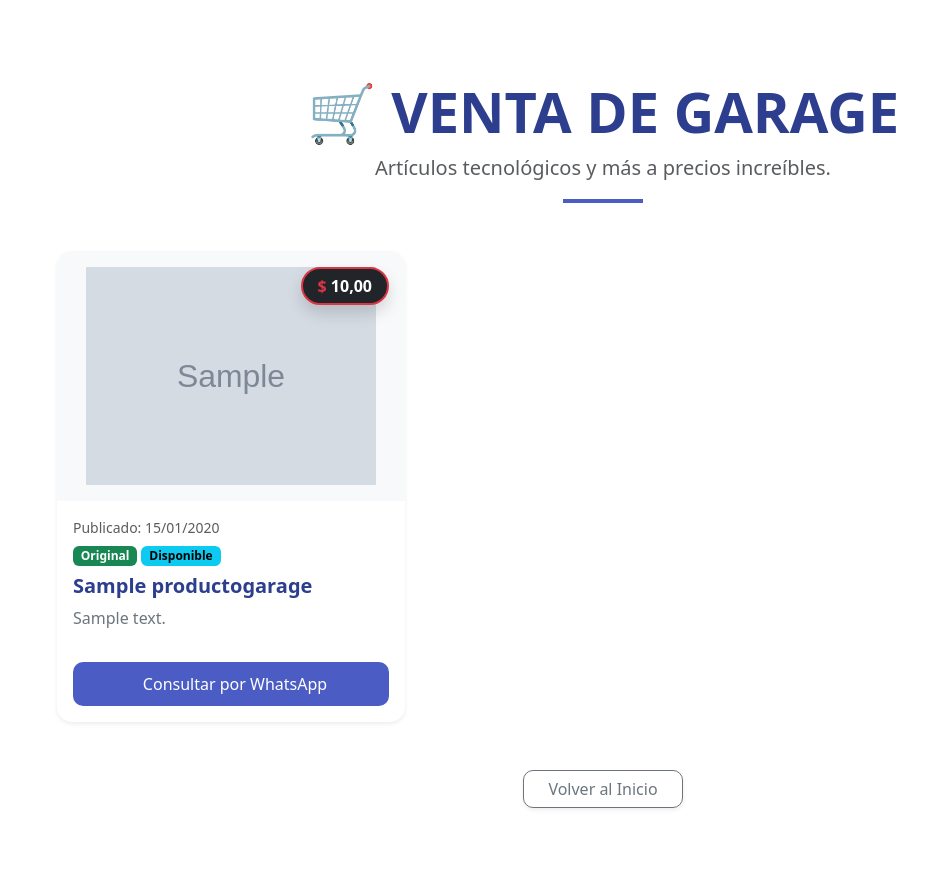
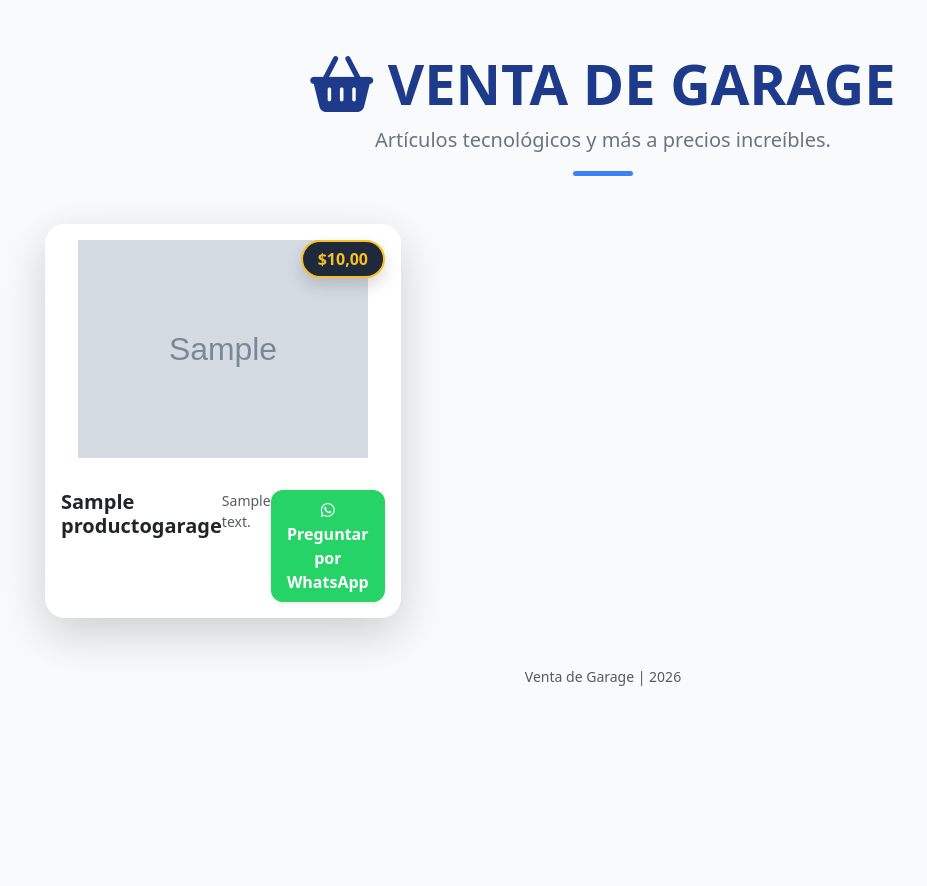
Before and after one commit to JABS34/hojadevida, a Django app: page /garage/ in a window 1280 px wide. Shown: the whole page, without its empty margins (37-964 px from the left). After the commit the page ends 686 px from the top, so only its background shows below. Run offline with Django 5.2, Linux system fonts and the light colour scheme; tables that the repository leaves empty hold one stand-in row (values such as "Sample post"); grey boxes marked "Sample" are stand-in pictures.

Commit message:
Update garage.html

```diff
--- a/tasks/templates/garage.html
+++ b/tasks/templates/garage.html
@@ -1,66 +1,66 @@
-{% extends 'base.html' %}
+<!DOCTYPE html>
+<html lang="es">
+<head>
+    <meta charset="UTF-8">
+    <meta name="viewport" content="width=device-width, initial-scale=1.0">
+    <title>Venta de Garage</title>
+    <link href="https://cdn.jsdelivr.net/npm/bootstrap@5.3.0/dist/css/bootstrap.min.css" rel="stylesheet">
+    <link href="https://cdnjs.cloudflare.com/ajax/libs/font-awesome/6.0.0/css/all.min.css" rel="stylesheet">
+    <style>
+        body { background-color: #f8fafc; padding-top: 50px; }
+        .card { border: none; border-radius: 20px; transition: transform 0.3s; }
+        .card:hover { transform: translateY(-10px); }
+        .price-tag { background: #1e293b; color: #fbbf24; padding: 5px 15px; border-radius: 50px; font-weight: 800; border: 2px solid #fbbf24; }
+    </style>
+</head>
+<body>
 
-{% block content %}
-<main class="container py-5">
+<main class="container">
     <div class="text-center mb-5">
-        <h1 class="display-4 fw-bold text-uppercase" style="color: #2c3e8d;">
-            🛒 Venta de Garage
+        <h1 class="display-4 fw-bold text-uppercase" style="color: #1e3a8a;">
+            <i class="fas fa-shopping-basket"></i> Venta de Garage
         </h1>
-        <p class="lead text-muted">Artículos tecnológicos y más a precios increíbles.</p>
-        <div style="width: 80px; height: 4px; background-color: #4b5cc4; margin: 0 auto;"></div>
+        <p class="lead text-secondary">Artículos tecnológicos y más a precios increíbles.</p>
+        <div style="width: 60px; height: 5px; background: #3b82f6; margin: 10px auto; border-radius: 10px;"></div>
     </div>
 
     <div class="row row-cols-1 row-cols-md-2 row-cols-lg-3 g-4">
         {% for producto in productos %}
         <div class="col">
-            <div class="card h-100 border-0 shadow-sm" style="border-radius: 15px; overflow: hidden;">
-                <div class="position-relative bg-light d-flex align-items-center justify-content-center" style="height: 250px;">
+            <div class="card h-100 shadow-lg">
+                <div class="position-relative bg-white d-flex align-items-center justify-content-center p-3" style="height: 250px; border-radius: 20px 20px 0 0;">
                     {% if producto.imagen %}
-                        <img src="{{ producto.imagen.url }}" class="img-fluid p-3" alt="{{ producto.nombre }}" style="max-height: 100%; object-fit: contain;">
-                    {% else %}
-                        <i class="bi bi-image text-secondary" style="font-size: 3rem;"></i>
+                        <img src="{{ producto.imagen.url }}" class="img-fluid" alt="{{ producto.nombre }}" style="max-height: 100%; object-fit: contain;">
                     {% endif %}
-
-                    <div class="position-absolute top-0 end-0 m-3 shadow"
-                         style="background-color: #212529; color: white; padding: 5px 15px; border-radius: 20px; font-weight: bold; border: 2px solid #dc3545;">
-                        <span style="color: #dc3545;">$</span> {{ producto.precio }}
+                    <div class="position-absolute top-0 end-0 m-3 shadow price-tag">
+                        ${{ producto.precio }}
                     </div>
                 </div>
 
-                <div class="card-body d-flex flex-column">
-                    <div class="mb-2">
-                        <small class="text-muted d-block mb-1">
-                            <i class="bi bi-calendar3"></i> Publicado: {{ producto.fecha_publicado|date:"d/m/Y" }}
-                        </small>
-                        <span class="badge" style="background-color: #198754;">Original</span>
-                        <span class="badge" style="background-color: #0dcaf0; color: #000;">Disponible</span>
-                    </div>
-
-                    <h5 class="card-title fw-bold" style="color: #2c3e8d;">{{ producto.nombre }}</h5>
-                    <p class="card-text text-secondary flex-grow-1">
-                        {{ producto.descripcion|default:"Sin descripción adicional." }}
-                    </p>
+                <div class="card-body d-flex flex-col">
+                    <h5 class="card-title fw-bold text-dark">{{ producto.nombre }}</h5>
+                    <p class="card-text text-muted small">{{ producto.descripcion|default:"Sin descripción adicional." }}</p>
 
                     <a href="https://wa.me/593987654321?text=Hola,%20me%20interesa%20el%20producto:%20{{ producto.nombre }}"
                        target="_blank"
-                       class="btn btn-primary d-flex align-items-center justify-content-center gap-2 mt-3"
-                       style="background-color: #4b5cc4; border: none; border-radius: 10px; padding: 10px;">
-                        <i class="fab fa-whatsapp"></i> Consultar por WhatsApp
+                       class="btn btn-primary w-100 py-2 fw-bold shadow-sm"
+                       style="background: #25d366; border: none; border-radius: 12px;">
+                        <i class="fab fa-whatsapp"></i> Preguntar por WhatsApp
                     </a>
                 </div>
             </div>
         </div>
         {% empty %}
         <div class="col-12 text-center py-5">
-            <p class="text-muted">No hay productos disponibles por el momento.</p>
+            <p class="text-muted">No hay productos disponibles actualmente.</p>
         </div>
         {% endfor %}
     </div>
+</main>
 
-    <div class="text-center mt-5">
-        <a href="{% url 'home' %}" class="btn btn-outline-secondary px-4 shadow-sm" style="border-radius: 10px;">
-            <i class="fas fa-arrow-left"></i> Volver al Inicio
-        </a>
-    </div>
-</main>
-{% endblock %}
+<footer class="text-center py-5 text-muted small">
+    Venta de Garage | 2026
+</footer>
+
+</body>
+</html>
```
